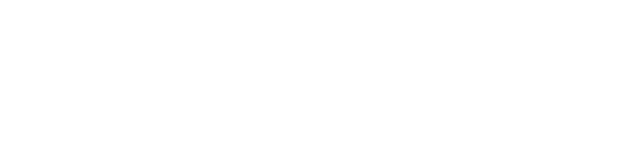
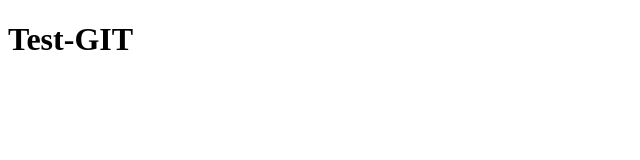
Before and after one commit to belyimiska/test-git, a plain HTML site: page index.html in a window 1280 px wide. Shown: the whole page, without its empty margins (0-640 px from the left). Drawn offline with Linux system fonts and the light colour scheme.

```diff
--- a/index.html
+++ b/index.html
@@ -7,6 +7,7 @@
     <title>Test-GIT</title>
 </head>
 <body>
+    <h1>Test-GIT</h1>
     <script src="index.js"></script>
 </body>
 </html>
--- a/index.js
+++ b/index.js
@@ -1,2 +1,4 @@
 console.log('Hello World')
-console.error('Error')
+
+
+console.log('Hello')
```
Also changed, not shown: 2 other files.
